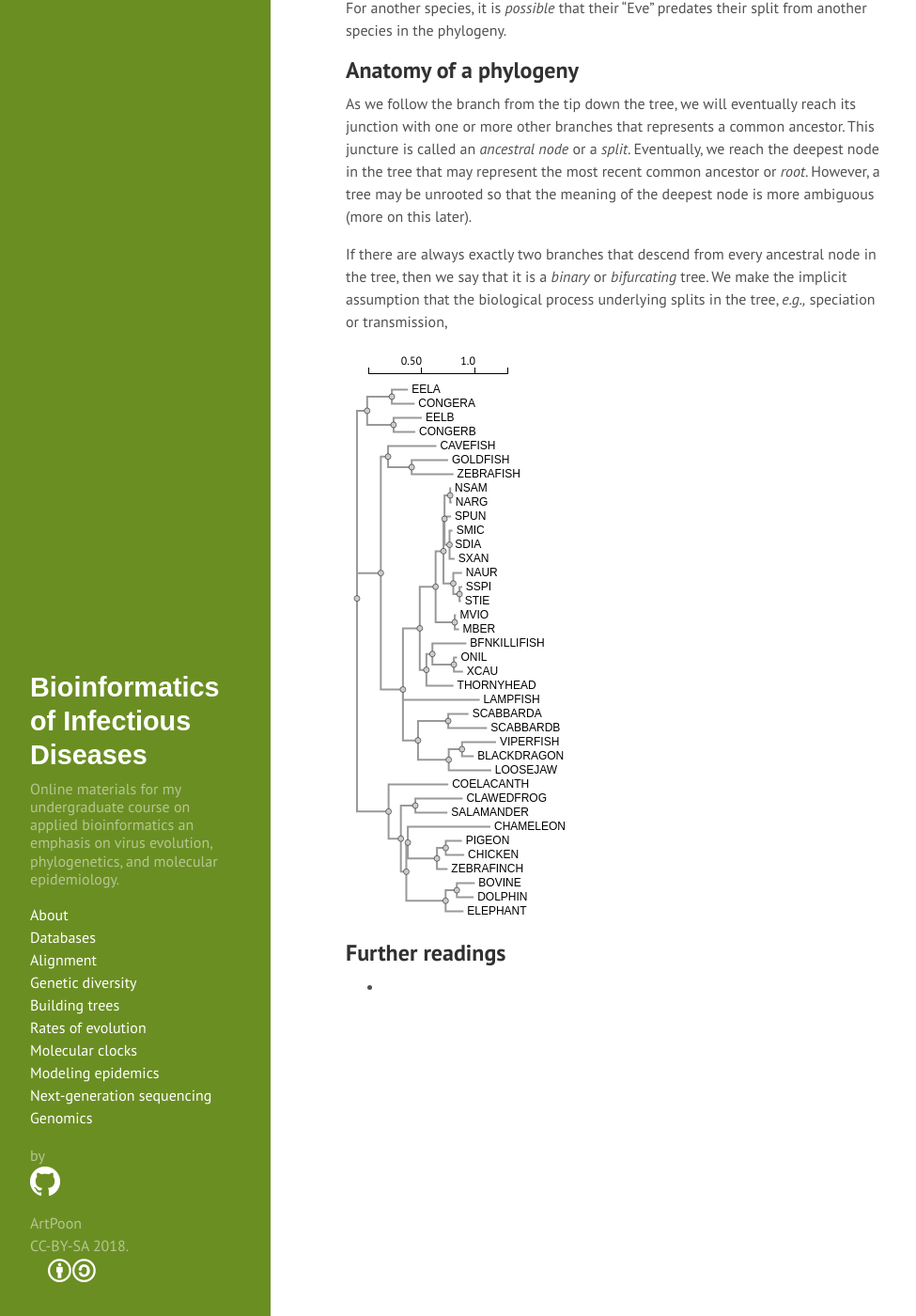
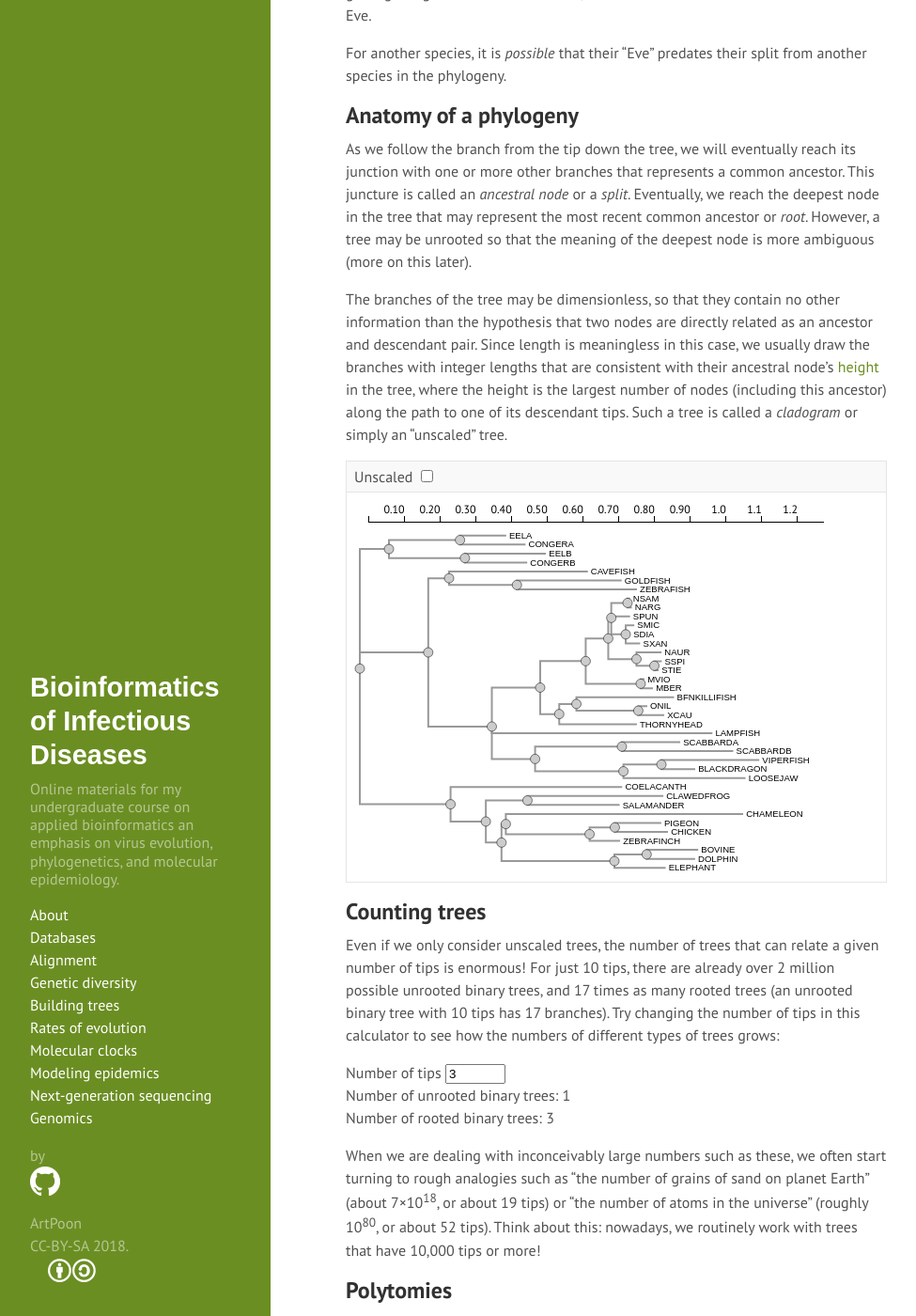
Before and after one commit to ArtPoon/BioID, a Jekyll site: the page built from Trees.md, in a window 1280 px wide and 1400 px high, scrolled down 862 px. Shown: the whole window at 94% size, without its empty margins (0-975 px from the left). Built offline with Jekyll 4.4.1, drawn with Linux system fonts in a browser that asks for light colours; some of the changed text lies outside the part shown.

Commit message:
added number of trees calculator

```diff
--- a/Trees.md
+++ b/Trees.md
@@ -33,12 +33,30 @@ This juncture is called an *ancestral node* or a *split*.
 Eventually, we reach the deepest node in the tree that may represent the most recent common ancestor or *root*.
 However, a tree may be unrooted so that the meaning of the deepest node is more ambiguous (more on this later).
 
-If there are always exactly two branches that descend from every ancestral node in the tree, then we say that it is a *binary* or *bifurcating* tree.
-We make the implicit assumption that the biological process underlying splits in the tree, *e.g.,* speciation or transmission,
+The branches of the tree may be dimensionless, so that they contain no other information than the hypothesis that two nodes are directly related as an ancestor and descendant pair.
+Since length is meaningless in this case, we usually draw the branches with integer lengths that are consistent with their ancestral node's [height](https://en.wikipedia.org/wiki/Node_(computer_science)) in the tree, where the height is the largest number of nodes (including this ancestor) along the path to one of its descendant tips.
+Such a tree is called a *cladogram* or simply an "unscaled" tree.
 
 {% include helloworld.html %}
 
 
+## Counting trees
+
+Even if we only consider unscaled trees, the number of trees that can relate a given number of tips is enormous!
+For just 10 tips, there are already over 2 million possible unrooted binary trees, and 17 times as many rooted trees (an unrooted binary tree with 10 tips has 17 branches).
+Try changing the number of tips in this calculator to see how the numbers of different types of trees grows:
+{% include numtrees.html %}
+
+When we are dealing with inconceivably large numbers such as these, we often start turning to rough analogies such as "the number of grains of sand on planet Earth" (about 7&times;10<sup>18</sup>, or about 19 tips) or "the number of atoms in the universe" (roughly 10<sup>80</sup>, or about 52 tips).
+Think about this: nowadays, we routinely work with trees that have 10,000 tips or more!
+
+## Polytomies
+
+If there are always exactly two branches that descend from every ancestral node in the tree, then we say that it is a *binary* or *bifurcating* tree.
+We make the implicit assumption that the biological process underlying splits in the tree, *e.g.,* speciation or transmission, is not so rapid that two events occur at the same instant in time.
+For example, rapid speciation could theoretically result in more than two child branches from an ancestral node.
+On the other hand, we might not have enough data to
+
 ## Further readings
 
 *
--- a/_includes/helloworld.html
+++ b/_includes/helloworld.html
@@ -94,12 +94,28 @@ stroke: #CCC;
 
 </style>
 
+  <script src="/public/js/jquery.min.js"></script>
   <script src="/public/js/d3.v3.min.js"></script>
   <script src="/public/js/phylotree.js"></script>
   <script src="/public/js/underscore-min.js" charset="utf-8"></script>
 
+  <table>
+    <tr>
+      <td>
+        <form>
+          <label>Unscaled</label>
+          <input type="checkbox" id="unscaled">
+        </form>
+      </td>
+    </tr>
+    <tr>
+      <td>
+      <svg id="tree_display"/>
+      </td>
+    </tr>
+  </table>
 
-  <svg id="tree_display" />
+
 
   <script>
     var example_tree = "(((EELA:0.150276,CONGERA:0.213019):0.230956,(EELB:0.263487,CONGERB:0.202633):0.246917):0.094785,((CAVEFISH:0.451027,(GOLDFISH:0.340495,ZEBRAFISH:0.390163):0.220565):0.067778,((((((NSAM:0.008113,NARG:0.014065):0.052991,SPUN:0.061003,(SMIC:0.027806,SDIA:0.015298,SXAN:0.046873):0.046977):0.009822,(NAUR:0.081298,(SSPI:0.023876,STIE:0.013652):0.058179):0.091775):0.073346,(MVIO:0.012271,MBER:0.039798):0.178835):0.147992,((BFNKILLIFISH:0.317455,(ONIL:0.029217,XCAU:0.084388):0.201166):0.055908,THORNYHEAD:0.252481):0.061905):0.157214,LAMPFISH:0.717196,((SCABBARDA:0.189684,SCABBARDB:0.362015):0.282263,((VIPERFISH:0.318217,BLACKDRAGON:0.109912):0.123642,LOOSEJAW:0.397100):0.287152):0.140663):0.206729):0.222485,(COELACANTH:0.558103,((CLAWEDFROG:0.441842,SALAMANDER:0.299607):0.135307,((CHAMELEON:0.771665,((PIGEON:0.150909,CHICKEN:0.172733):0.082163,ZEBRAFINCH:0.099172):0.272338):0.014055,((BOVINE:0.167569,DOLPHIN:0.157450):0.104783,ELEPHANT:0.166557):0.367205):0.050892):0.114731):0.295021)"
@@ -108,11 +124,18 @@ stroke: #CCC;
 
     var tree = d3.layout.phylotree()
       // create a tree layout object
-      .svg(d3.select("#tree_display"));
-    // render to this SVG element
+      .svg(d3.select("#tree_display"))  // render to this SVG element
+      .options({
+        'left-right-spacing': 'fit-to-size',
+        'top-bottom-spacing': 'fit-to-size',
+        'selectable': false,
+        'collapsible': false,
+        'scaling': true  // this doesn't work if set to false
+      })
+      .size([400,500])
+      .node_circle_size(5);
 
     tree(example_tree)
-      .options({"align-tips": false})
       // parse the Newick into a d3 hierarchy object with additional fields
       .layout();
     // layout and render the tree
--- /dev/null
+++ b/_includes/numtrees.html
@@ -0,0 +1,30 @@
+<form>
+  <label>Number of tips</label>
+  <input type="number" id="ntips_input" value="3" min="3" max="100">
+  <br/>
+  <label>Number of unrooted binary trees: </label><output name="nu" id="nu_output">1</output>
+  <br/>
+  <label>Number of rooted binary trees: </label><output name="nr" id="nr_output">3</output>
+</form>
+
+<script>
+function fact(n) {
+  if (n<0) return undefined;
+  var result = 1;
+  for (var i = 2; i <= n; i++) {
+    result = result * i;
+  }
+  return result;
+}
+
+
+$("#ntips_input").bind("input", function() {
+  //console.log(this.value);
+  var n=this.value;
+  //console.log(n);
+  var num_unroot = fact(2*n-4) / (fact(n-2)*Math.pow(2,n-2));
+  $("#nu_output").val(num_unroot);
+  $("#nr_output").val(num_unroot * (2*n-3));
+})
+.trigger('input');
+</script>
```
